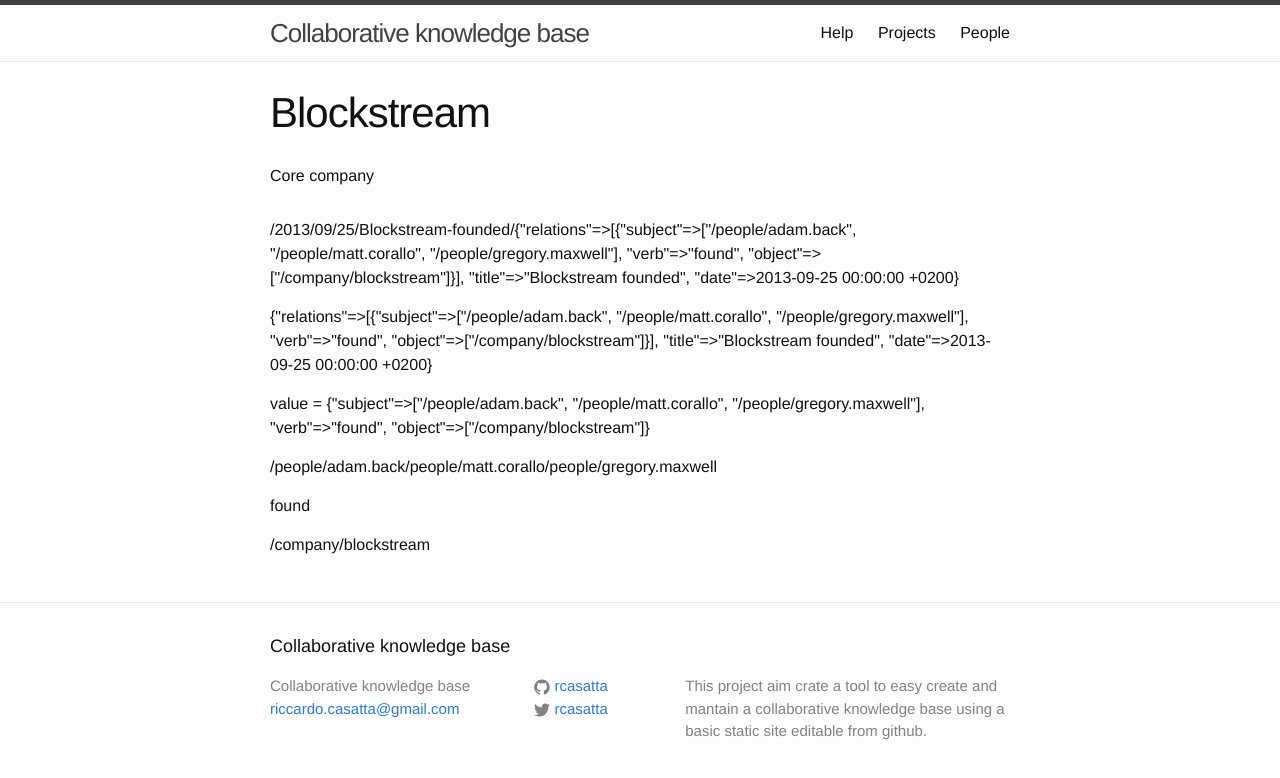
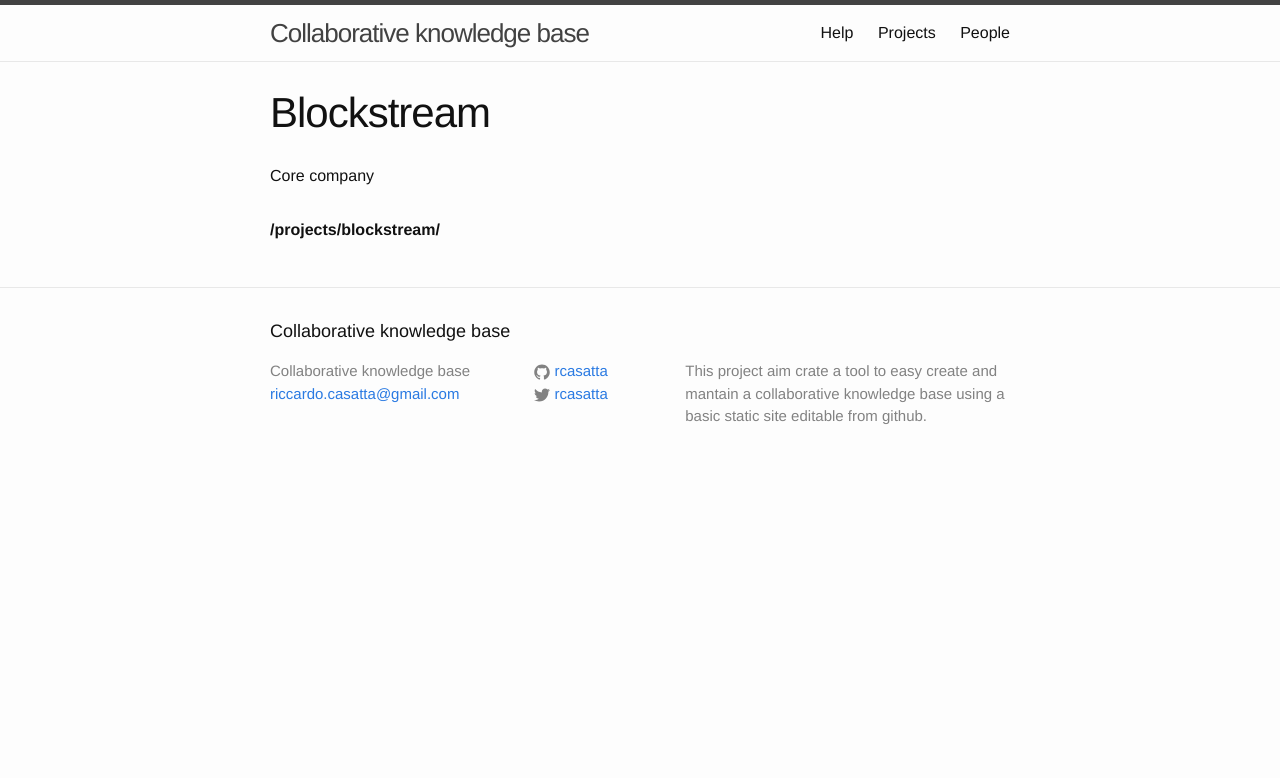
Before and after one commit to RCasatta/knowledge-base, a Jekyll site: the page built from projects/blockstream.md, in a window 1280 px wide. Shown: the top 778 px of the page. Built offline with Jekyll 4.4.1, drawn with Linux system fonts in a browser that asks for light colours.

Commit message:
adding pretty to permalink

```diff
--- a/_data/relations.yml
+++ b/_data/relations.yml
@@ -2,11 +2,11 @@
 /2013/09/25/Blockstream-founded/:
   relations:
   - subject:
-    - /people/adam.back
-    - /people/matt.corallo
-    - /people/gregory.maxwell
+    - /people/adam.back/
+    - /people/matt.corallo/
+    - /people/gregory.maxwell/
     verb: found
     object:
-    - /company/blockstream
+    - /projects/blockstream/
   title: Blockstream founded
   date: 2013-09-25 00:00:00.000000000 +02:00
--- a/_layouts/projects.html
+++ b/_layouts/projects.html
@@ -12,15 +13,19 @@
   </div>
 
   {% for current in site.data.relations %}
-    <p>{{ current }}</p>
-    <p>{{ current[1] }}</p>
-    {% assign value = current[1].relations[0] %}
-    <p>value = {{ value }}</p>
-    {% assign subject = value.subject %}
-    <p>{{ value.subject }}</p>
-    <p>{{ value.verb }}</p>
-    <p>{{ value.object }}</p>
-
+    {% for relation in current[1].relations %}
+      {% for cursub in relation.subject %}
+        {% if cursub == page.url %}
+          <p><strong>{{ cursub }}</strong></p>
+        {% endif %}
+      {% endfor %}
+      {% for curobj in relation.object %}
+        {% if curobj == page.url %}
+          <p><strong>{{ curobj }}</strong></p>
+        {% endif %}
+      {% endfor %}
+    {% endfor %}
   {% endfor %}
 
+
 </article>
--- a/_posts/2013-09-25-Blockstream-founded.markdown
+++ b/_posts/2013-09-25-Blockstream-founded.markdown
@@ -2,9 +2,9 @@
 layout: post
 title:  "Blockstream founded"
 relations:
-   - subject: [ /people/adam.back, /people/matt.corallo, /people/gregory.maxwell  ]
+   - subject: [ /people/adam.back/, /people/matt.corallo/, /people/gregory.maxwell/  ]
      verb: found
-     object: [ /company/blockstream ]
+     object: [ /projects/blockstream/ ]
 ---
 
 Company founded!
```
Also changed, not shown: other parts of _layouts/projects.html (+1 -0 lines).
